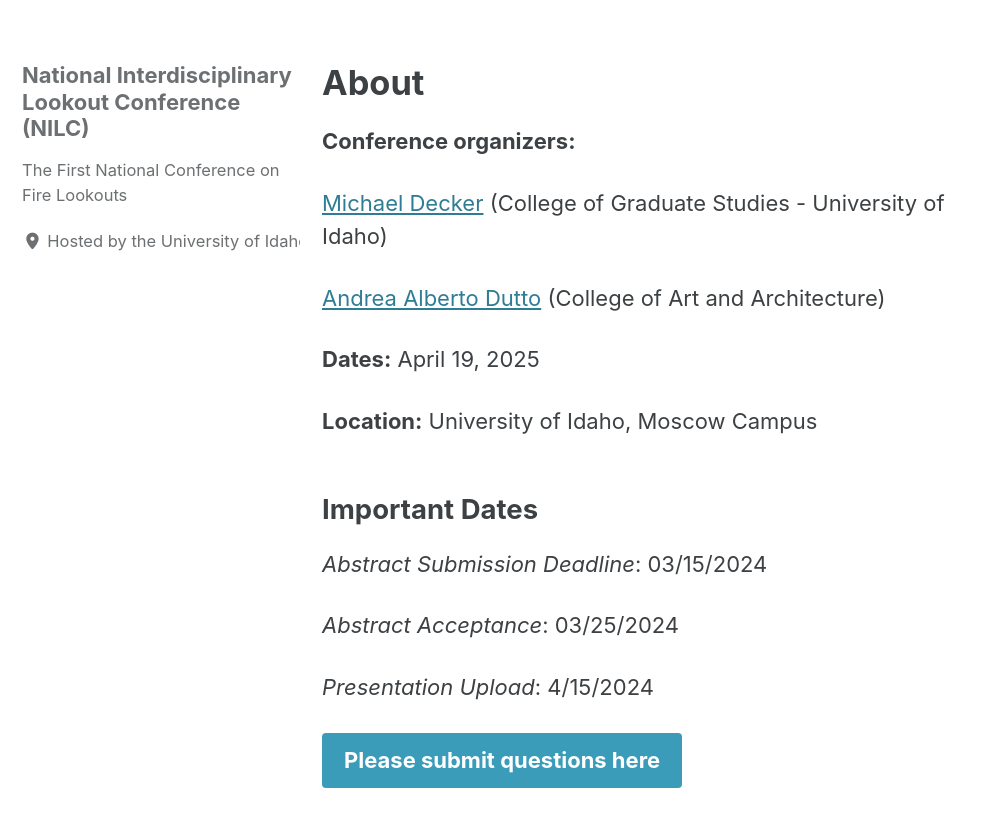
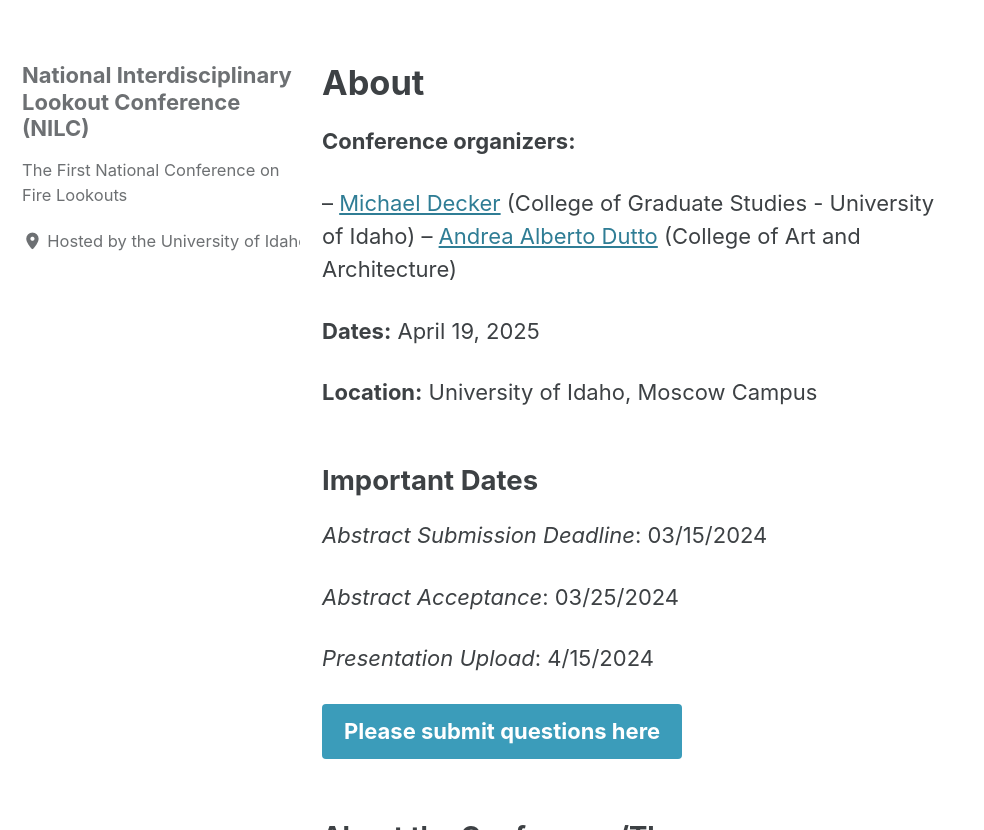
Before and after one commit to lookoutconference/lookoutconference.github.io, a Jekyll site: the page built from pages/about.md, in a window 1280 px wide and 900 px high, scrolled down 313 px, cut to the strip 70-900 px from the top of the window. Shown: the whole strip, without its empty margins (0-984 px from the left). Built offline with Jekyll 4.4.1, drawn with Linux system fonts in a browser that asks for light colours; cached includes are drawn as plain includes; comment, search, counter and statistics services are not loaded; our own code applies the rules of GitHub Pages for plain Markdown files.

Commit message:
update board

```diff
--- a/pages/about.md
+++ b/pages/about.md
@@ -12,9 +12,8 @@
 
 **Conference organizers:**
 
-<a href="https://www.uidaho.edu/news/feature-stories/fire-lookouts" target="_blank">Michael Decker</a> (College of Graduate Studies - University of Idaho)
-
-<a href="https://www.uidaho.edu/caa/programs/architecture/ourpeople/andrea-dutto" target="_blank">Andrea Alberto Dutto</a> (College of Art and Architecture)
+– <a href="https://www.uidaho.edu/news/feature-stories/fire-lookouts" target="_blank">Michael Decker</a> (College of Graduate Studies - University of Idaho)
+– <a href="https://www.uidaho.edu/caa/programs/architecture/ourpeople/andrea-dutto" target="_blank">Andrea Alberto Dutto</a> (College of Art and Architecture)
 
 
 **Dates:** April 19, 2025
```
Also changed, not shown: pages/board.md (+0 -10 lines).
